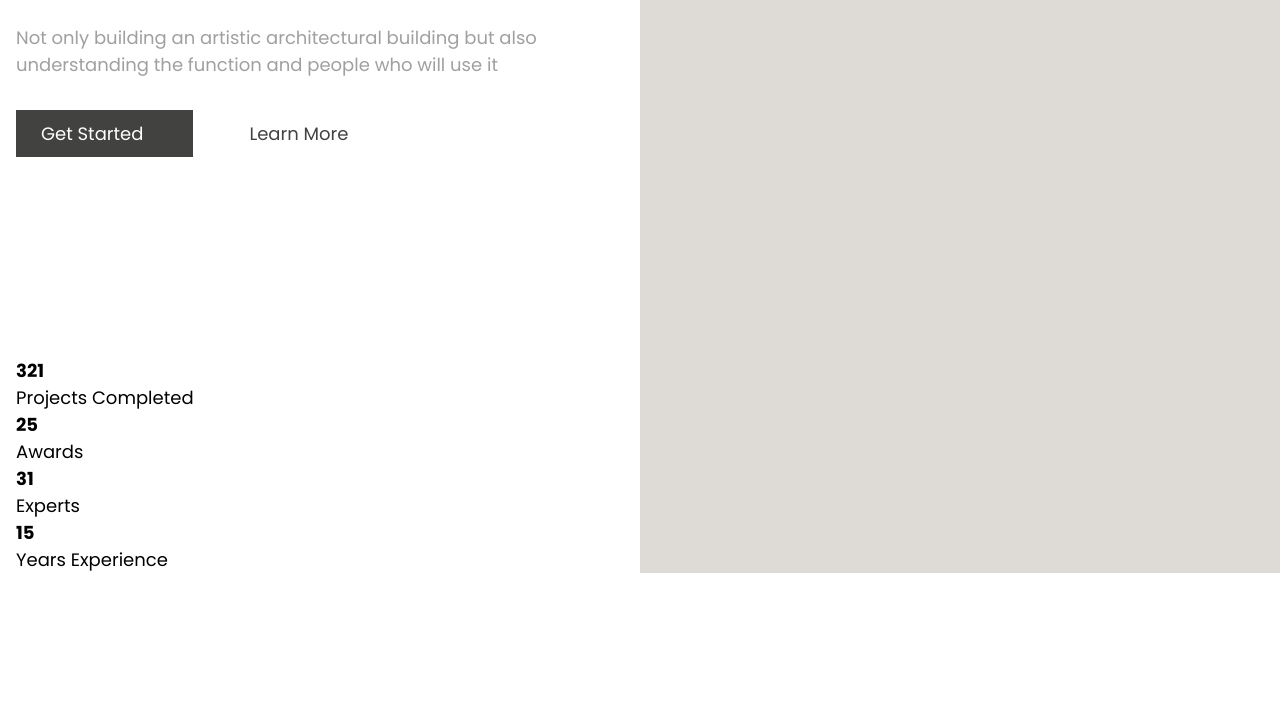
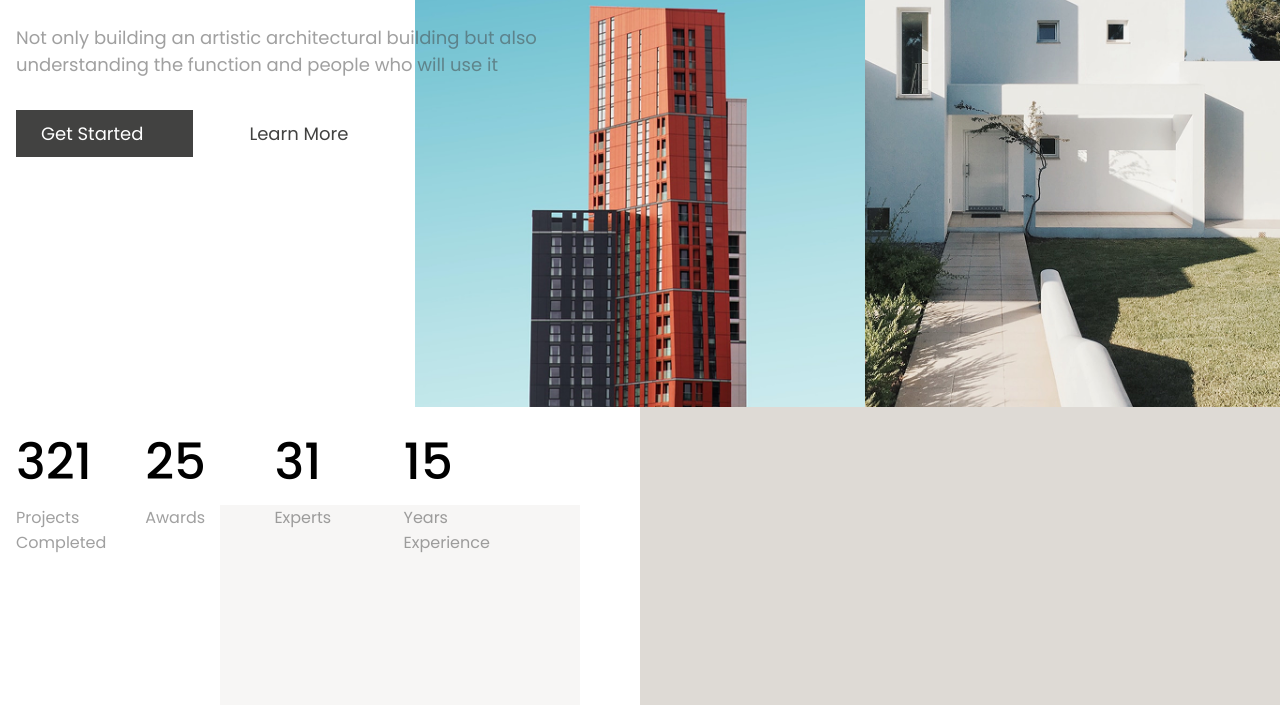
Before and after one commit to jrramoncp/architecture_header, a website built with Vite: page index.html in a window 1280 px wide. Shown: the part 342-1047 px from the top of the page. Before the commit the page ends 915 px from the top, so only its background shows below. Built offline with nearby package versions, Linux system fonts and the light colour scheme; files whose address does not match are found by name; a web font is replaced by a local one.

Commit message:
hero numbers and background

```diff
--- a/src/sass/layout/_main.scss
+++ b/src/sass/layout/_main.scss
@@ -4,11 +4,12 @@
 main{
     display: flex;
     padding-top: 40px;
+    // HERO
     .hero{
         max-width: 50%;
-
+        //HERO MAIN
         .hero__main{
-            margin-bottom: 200px ;
+            padding-bottom: 250px ;
             h1{
                 font-family: v.$title-font;
                 font-size: 60px;
@@ -46,5 +47,29 @@ main{
 
             }
         }
+        //HERO NUMBERS
+        .hero__numbers{
+            display: flex;
+            align-items: stretch;
+            gap: 20px;
+            max-width: 70%;
+            article{
+                padding-top: 20px;
+                min-height: 100%;
+                min-width: 25%;
+                h2{
+                    font-size:50px;
+                    line-height: 70px;
+                    font-weight: 500;
+                    padding-bottom: 8px;
+                }
+                p{
+                    color: v.$font-secondary-color;
+                    text-align: left;
+                    max-width: 30%;
+                    font-size: 16px;
+                }
+            }
+        }
     }
 }
--- a/src/sass/style.scss
+++ b/src/sass/style.scss
@@ -22,4 +22,20 @@ body{
     padding-right: 16px;
     margin-right: auto;
     margin-left: auto;
+    background-image: url(/img/hero-img-2.png),url(/img/hero-img-1.png);
+    background-repeat: no-repeat;
+    background-position: center center, center right;
+    background-size: 450px;
+    position: relative;
+    z-index: 1;
+    &::after{
+        content:"";
+        width: 360px;
+        height: 200px;
+        position: absolute;
+        background-color: v.$background-tertiary-color;
+        right: 700px;
+        bottom: -150px;
+        z-index: -1;
+    }
 }
```
Also changed, not shown: index.html (+1 -0 lines).
